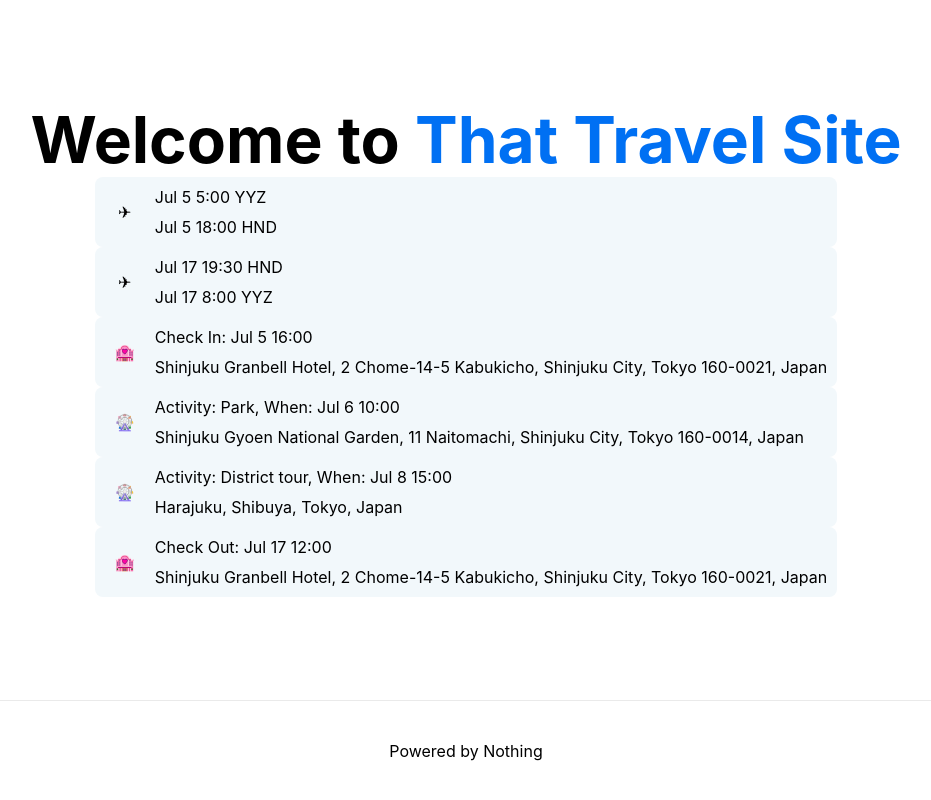
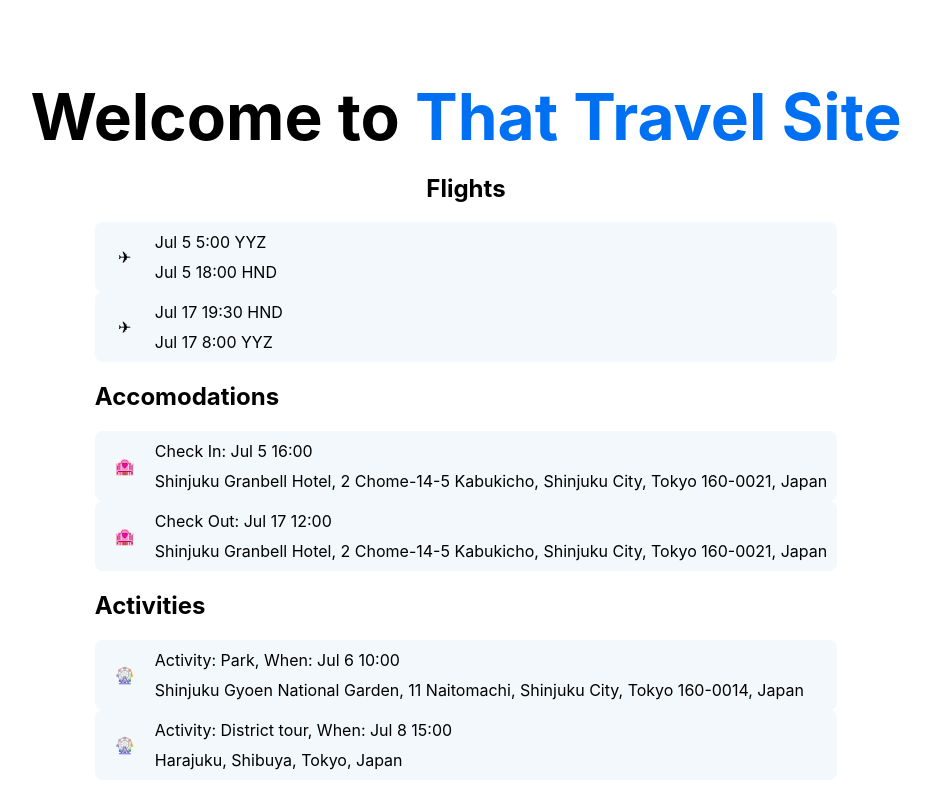
Before and after one commit to mwango-phoenix/travel, a Next.js app in the folder nextjs-blog/: page / in a window 1280 px wide. Shown: the top 800 px of the page, without its empty margins (174-1105 px from the left). Built offline with nearby package versions, Linux system fonts and the light colour scheme.

Commit message:
added sections

```diff
--- a/nextjs-blog/components/itinerary.js
+++ b/nextjs-blog/components/itinerary.js
@@ -6,6 +6,7 @@
 export default function Itinerary({itinerary}) {
     return (
         <>
+            <h2>Flights</h2>
             <div className="itinerary">
                 {itinerary.flights.map(flight => (
                     <Flight
@@ -16,7 +17,7 @@
                         destination={flight.destination}
                         />
                 ))}
-
+                <h2>Accomodations</h2>
                 {itinerary.accomodation.map(place => (
                     <AccommodationIn
                         start={place.start}
@@ -25,7 +26,16 @@
                         address={place.address}
                     />
                 ))}
+                {itinerary.accomodation.map(place => (
+                    <AccommodationOut
+                        end={place.end}
+                        outTime={place.checkOut}
+                        name={place.name}
+                        address={place.address}
+                    />
+                ))}
 
+                <h2>Activities</h2>
                 {itinerary.activities.map(activity => (
                     <Activity
                         type={activity.type}
@@ -37,14 +47,7 @@
                     />
                 ))}
 
-                {itinerary.accomodation.map(place => (
-                    <AccommodationOut
-                        end={place.end}
-                        outTime={place.checkOut}
-                        name={place.name}
-                        address={place.address}
-                    />
-                ))}
+
             </div>
             <style jsx>{`
                 display: flex;
```
